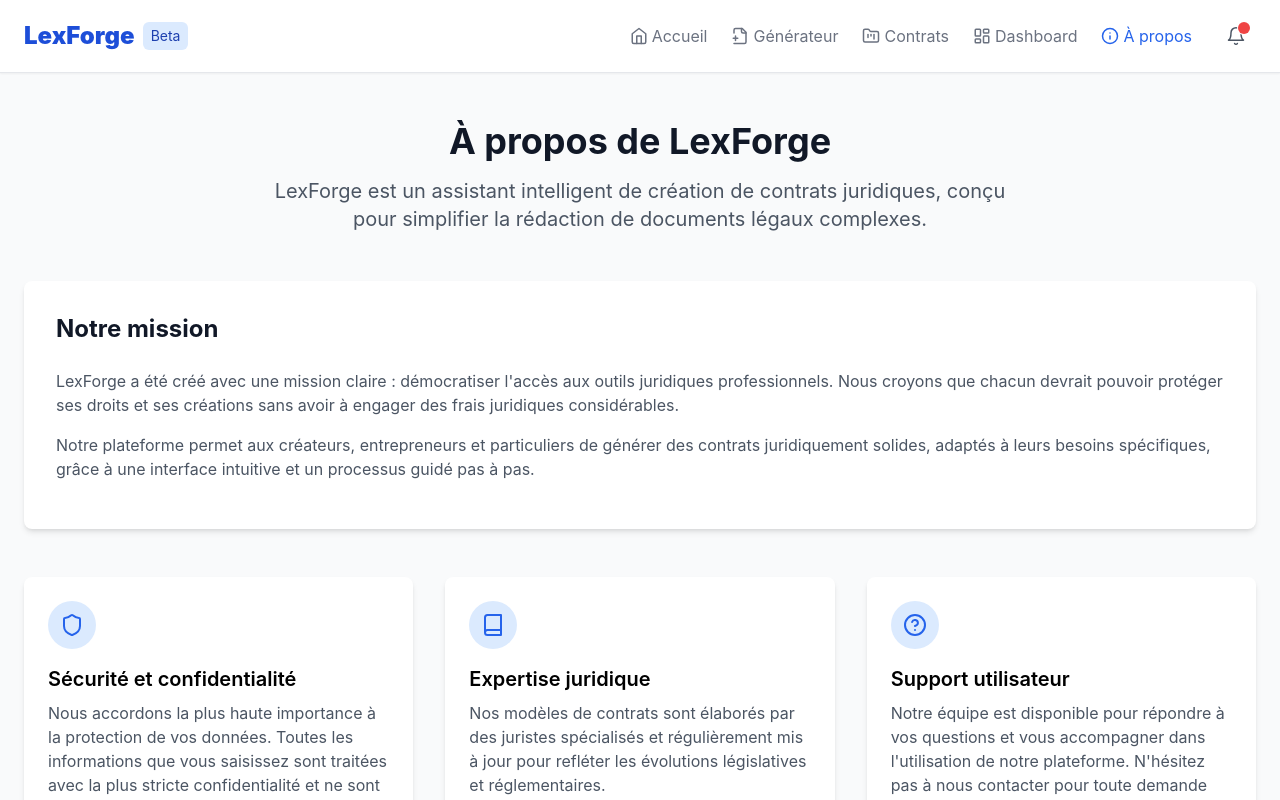
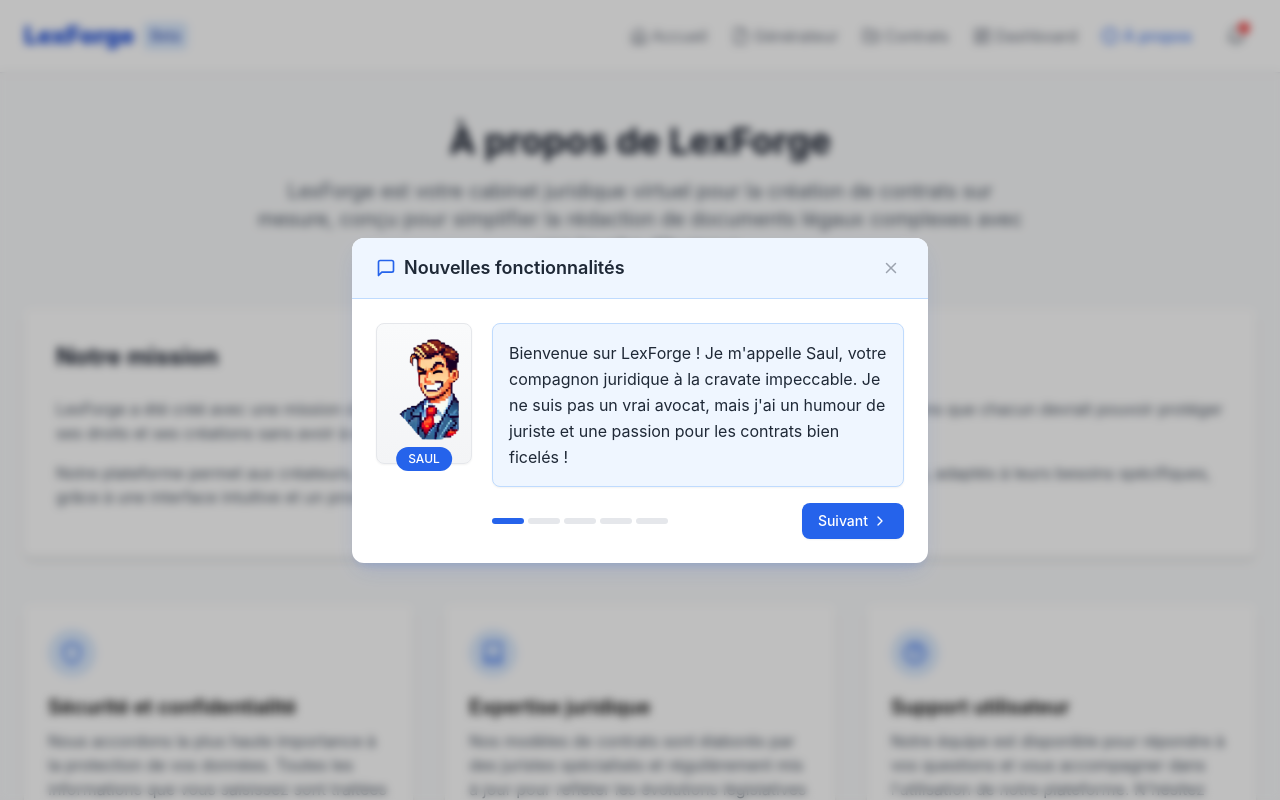
Before and after one commit to woziii/LexForge, a React (Create React App) app in the folder frontend/: page /about in a window 1280 px wide. Shown: the top 800 px of the page. Built offline with nearby package versions, Linux system fonts and the light colour scheme.

Commit message:
léger ajustement esthétique

```diff
--- a/frontend/src/App.js
+++ b/frontend/src/App.js
@@ -7,9 +7,12 @@ import AboutPage from './pages/AboutPage';
 import ContractsPage from './pages/ContractsPage';
 import ContractEditorPage from './pages/ContractEditorPage';
 import DashboardPage from './pages/DashboardPage';
+import { WelcomePopup } from './components/ui';
 
 function App() {
   return (
+    <>
+      <WelcomePopup />
       <Routes>
         <Route path="/" element={<Layout />}>
           <Route index element={<HomePage />} />
@@ -20,6 +23,7 @@ function App() {
           <Route path="dashboard" element={<DashboardPage />} />
         </Route>
       </Routes>
+    </>
   );
 }
 
--- a/frontend/src/components/Layout.jsx
+++ b/frontend/src/components/Layout.jsx
@@ -156,7 +156,7 @@ const Layout = () => {
                 <div className="text-lg sm:text-xl font-black text-white">LexForge</div>
                 <span className="ml-2 text-xs bg-gray-700 text-gray-300 py-0.5 px-2 rounded-md">Beta</span>
               </div>
-              <p className="text-xs sm:text-sm text-gray-400 mt-1">Assistant de création de contrats juridiques</p>
+              <p className="text-xs sm:text-sm text-gray-400 mt-1">Votre collaborateur juridique virtuel pour des contrats qui déchirent</p>
             </div>
             <div className="text-xs sm:text-sm text-gray-400">
               © {new Date().getFullYear()} LexForge - Tous droits réservés
--- /dev/null
+++ b/frontend/src/components/ui/WelcomePopup.jsx
@@ -0,0 +1,74 @@
+import React, { useEffect, useState } from 'react';
+import NotificationPopup from './NotificationPopup';
+
+/**
+ * Composant WelcomePopup
+ *
+ * Affiche un popup de bienvenue qui présente LexForge et ses fonctionnalités
+ * aux utilisateurs lors de leur première visite sur le site.
+ * Utilise localStorage pour ne l'afficher qu'une seule fois.
+ */
+const WelcomePopup = () => {
+  const [isOpen, setIsOpen] = useState(false);
+
+  // Messages de bienvenue
+  const welcomeMessages = [
+    {
+      id: 1,
+      text: "Bienvenue sur LexForge ! Je m'appelle Saul, votre compagnon juridique à la cravate impeccable. Je ne suis pas un vrai avocat, mais j'ai un humour de juriste et une passion pour les contrats bien ficelés !",
+      image: "saul_sourire.jpg",
+      read: false
+    },
+    {
+      id: 2,
+      text: "LexForge est actuellement en version Beta. Comme un brouillon de contrat, nous peaufinons encore quelques clauses avec des mises à jour régulières. Soyez indulgent, même les meilleurs avocats font des fautes de frappe !",
+      image: "saul_pensif.jpg",
+      read: false
+    },
+    {
+      id: 3,
+      text: "La Beta, c'est comme un contrat en cours de négociation : quelques bugs pourraient s'y glisser ! Si vous en repérez, dites-le nous - je n'ai pas encore mon diplôme en debugging juridique !",
+      image: "saul_motive.jpg",
+      read: false
+    },
+    {
+      id: 4,
+      text: "Pour l'instant, notre cabinet propose deux spécialités : cession de droits d'auteur et contrat de prestation. D'autres modèles de contrats sont en cours de rédaction par nos stagiaires virtuels !",
+      image: "saul_pensif.jpg",
+      read: false
+    },
+    {
+      id: 5,
+      text: "LexForge vous permet de créer des contrats aussi solides qu'un argumentaire en Cour Suprême, mais sans le jargon incompréhensible. Allez, entrez dans mon cabinet virtuel et créons du droit ensemble !",
+      image: "saul_motive.jpg",
+      read: false
+    }
+  ];
+
+  useEffect(() => {
+    // Vérifier si c'est la première visite de l'utilisateur
+    const hasVisitedBefore = localStorage.getItem('hasVisitedLexForge');
+
+    // Si c'est la première visite, afficher le popup de bienvenue
+    if (!hasVisitedBefore) {
+      setIsOpen(true);
+    }
+  }, []);
+
+  // Fonction pour fermer le popup et enregistrer que l'utilisateur a déjà visité le site
+  const handleClose = () => {
+    setIsOpen(false);
+    localStorage.setItem('hasVisitedLexForge', 'true');
+  };
+
+  if (!isOpen) return null;
+
+  return (
+    <NotificationPopup
+      messages={welcomeMessages}
+      onClose={handleClose}
+    />
+  );
+};
+
+export default WelcomePopup;
--- a/frontend/src/components/ui/index.js
+++ b/frontend/src/components/ui/index.js
@@ -9,6 +9,7 @@
 // Composants de notification et tutoriels
 export { default as NotificationBell } from './NotificationBell';
 export { default as NotificationPopup } from './NotificationPopup';
+export { default as WelcomePopup } from './WelcomePopup';
 export { default as TutorialLightbulb } from './TutorialLightbulb';
 export { default as TutorialPopup } from './TutorialPopup';
 export { default as MaskOverlay } from './MaskOverlay';
--- a/frontend/src/data/updateData.json
+++ b/frontend/src/data/updateData.json
@@ -35,7 +35,7 @@
   "prompts": {
     "style": {
       "tone": "amical et enthousiaste",
-      "personality": "Saul est un assistant juridique bienveillant et pédagogue",
+      "personality": "Saul est un compagnon juridique bienveillant et pédagogue avec un sens de l'humour bien affûté",
       "language": "tutoiement, style conversationnel"
     },
     "expressions": {
--- a/frontend/src/pages/AboutPage.jsx
+++ b/frontend/src/pages/AboutPage.jsx
@@ -7,7 +7,7 @@ const AboutPage = () => {
       <div className="text-center mb-12">
         <h1 className="text-4xl font-bold text-gray-900 mb-4">À propos de LexForge</h1>
         <p className="text-xl text-gray-600 max-w-3xl mx-auto">
-          LexForge est un assistant intelligent de création de contrats juridiques, conçu pour simplifier la rédaction de documents légaux complexes.
+          LexForge est votre cabinet juridique virtuel pour la création de contrats sur mesure, conçu pour simplifier la rédaction de documents légaux complexes avec une touche d'humour.
         </p>
       </div>
 
--- a/package.json
+++ b/package.json
@@ -1,7 +1,7 @@
 {
   "name": "lexforge",
   "version": "1.0.0",
-  "description": "LexForge - Assistant de création de contrats juridiques",
+  "description": "LexForge - Votre cabinet juridique virtuel pour la création de contrats personnalisés",
   "main": "index.js",
   "scripts": {
     "install-backend": "pip install -r requirements.txt && pip install -r backend/requirements.txt && python backend/nltk_setup.py",
```
Also changed, not shown: frontend/src/pages/HomePage.jsx (+81 -4 lines), 1 other file (tests, documents, lock files or other folders). Lines whose indentation alone changed are shown as unchanged.
